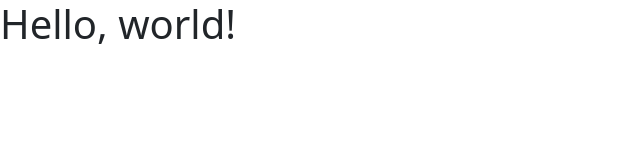
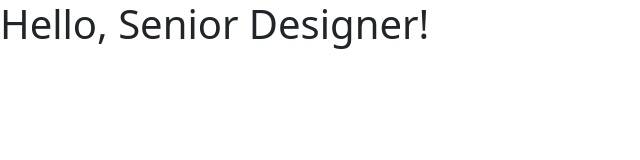
Before and after one commit to monirulislamkhan/colaborate1, a plain HTML site: page index.html in a window 1280 px wide. Shown: the whole page, without its empty margins (0-640 px from the left). Drawn offline with nearby package versions, Linux system fonts and the light colour scheme.

Commit message:
some changes on senior designer

```diff
--- a/index.html
+++ b/index.html
@@ -12,6 +12,6 @@
     />
   </head>
   <body>
-    <h1>Hello, world!</h1>
+    <h1>Hello, Senior Designer!</h1>
   </body>
 </html>
```
